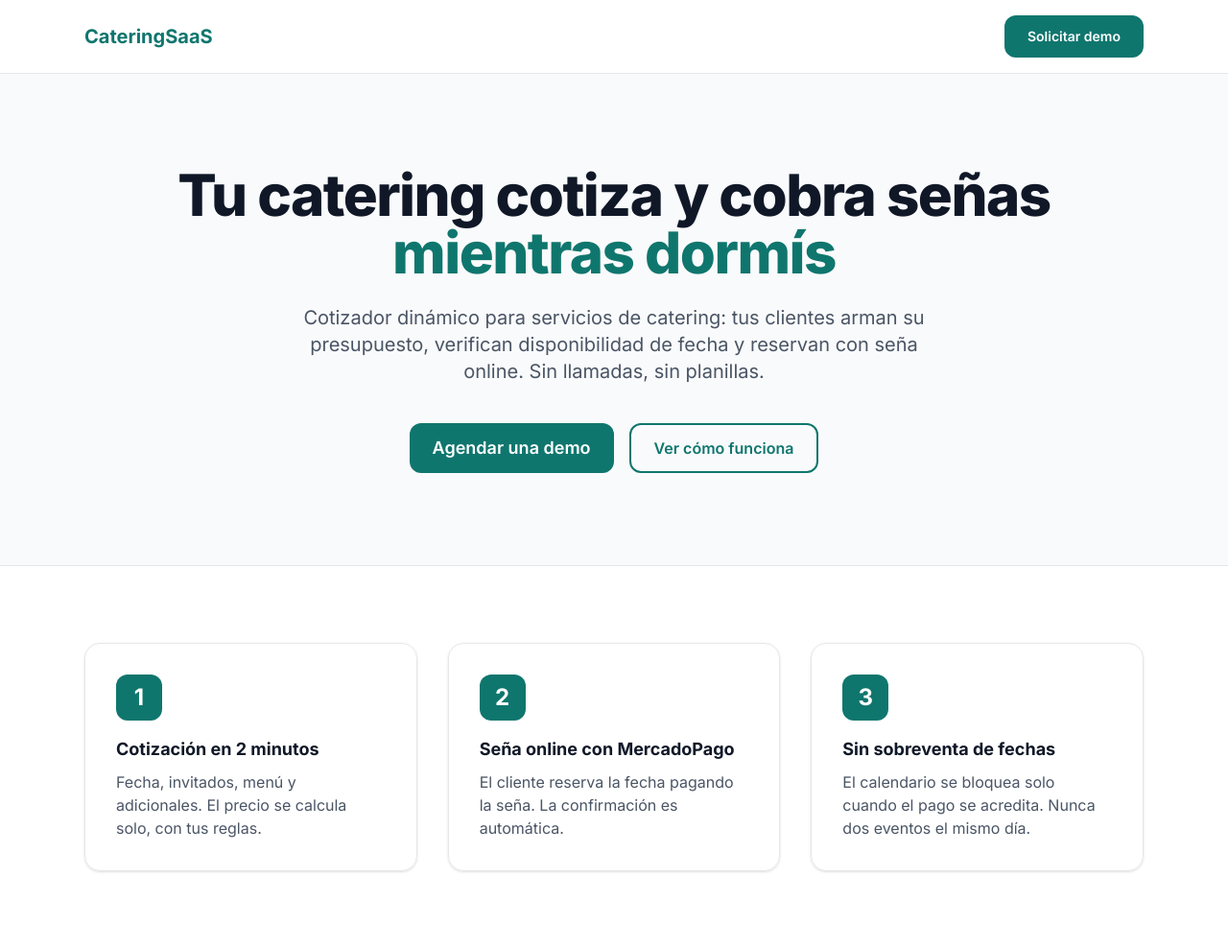
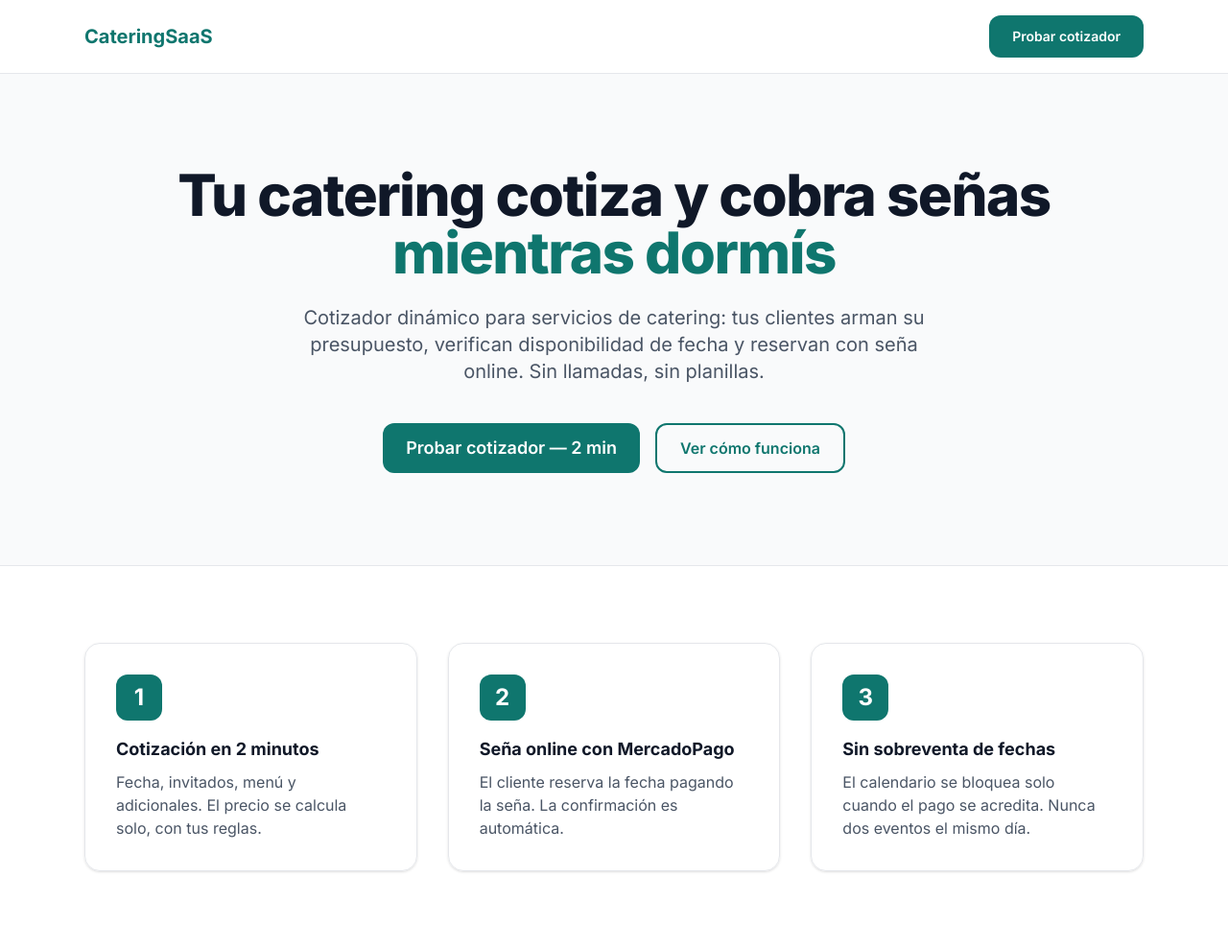
Before and after one commit to licwalter2015/App-Catering, a Django app: page / in a window 1280 px wide. Shown: the top 987 px of the page at 96% size. Run offline with Django 5.2, Linux system fonts and the light colour scheme; data that the repository does not hold is empty; style sheets or scripts are compiled from the project's sources; some libraries are stand-ins or nearby versions.

Commit message:
fix(ui): landing botones a /cotizar/ y seed domain Render para demo

```diff
--- a/templates/landing.html
+++ b/templates/landing.html
@@ -6,7 +6,7 @@
 <header class="bg-white border-b border-gray-200">
     <nav class="max-w-6xl mx-auto flex items-center justify-between px-6 py-4">
         <span class="text-xl font-bold text-brand">CateringSaaS</span>
-        <a href="#" class="btn-brand text-sm">Solicitar demo</a>
+        <a href="{% url 'cotizador_wizard' %}" class="btn-brand text-sm">Probar cotizador</a>
     </nav>
 </header>
 
@@ -21,14 +21,14 @@
             verifican disponibilidad de fecha y reservan con seña online. Sin llamadas, sin planillas.
         </p>
         <div class="mt-10 flex flex-col sm:flex-row gap-4 justify-center">
-            <a href="#" class="btn-brand text-lg">Agendar una demo</a>
-            <a href="#" class="inline-flex items-center justify-center px-6 py-3 rounded-xl font-semibold border-2 border-brand text-brand hover:bg-gray-100 transition">
+            <a href="{% url 'cotizador_wizard' %}" class="btn-brand text-lg">Probar cotizador — 2 min</a>
+            <a href="#como-funciona" class="inline-flex items-center justify-center px-6 py-3 rounded-xl font-semibold border-2 border-brand text-brand hover:bg-gray-100 transition">
                 Ver cómo funciona
             </a>
         </div>
     </section>
 
-    <section class="bg-white py-20 border-t border-gray-200">
+    <section id="como-funciona" class="bg-white py-20 border-t border-gray-200">
         <div class="max-w-6xl mx-auto px-6 grid gap-8 md:grid-cols-3">
             <div class="rounded-2xl border border-gray-200 p-8 shadow-sm">
                 <div class="w-12 h-12 rounded-xl bg-brand flex items-center justify-center text-white text-2xl font-bold">1</div>
```
Also changed, not shown: 1 other file.
